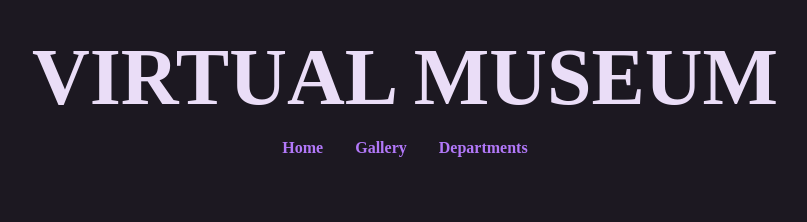
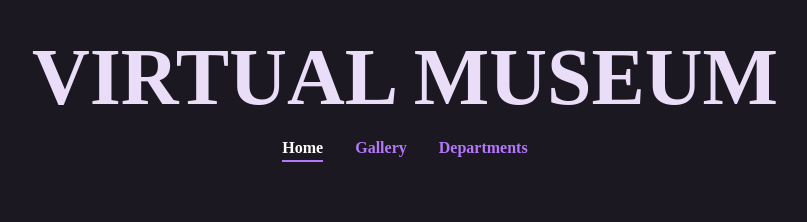
Before and after one commit to AnnnAPr/virtual-museum, a website built with Vite: page index.html in a window 1280 px wide. Shown: the top 222 px of the page, without its empty margins (235-1042 px from the left). Built offline with nearby package versions, Linux system fonts and the light colour scheme.

Commit message:
Update active nav link

```diff
--- a/src/style.css
+++ b/src/style.css
@@ -98,6 +98,18 @@ nav ul {
   text-decoration: none;
   font-weight: bold;
   color: #b278f9;
+  padding-bottom: 4px;
+  border-bottom: 2px solid transparent;
+  transition: all 0.3s ease;
+}
+
+.nav-link:hover {
+  color: #d1b3ff;
+}
+
+.nav-link.active {
+  color: #fff;
+  border-bottom: 2px solid #b278f9;
 }
 
 .section-title {
```
